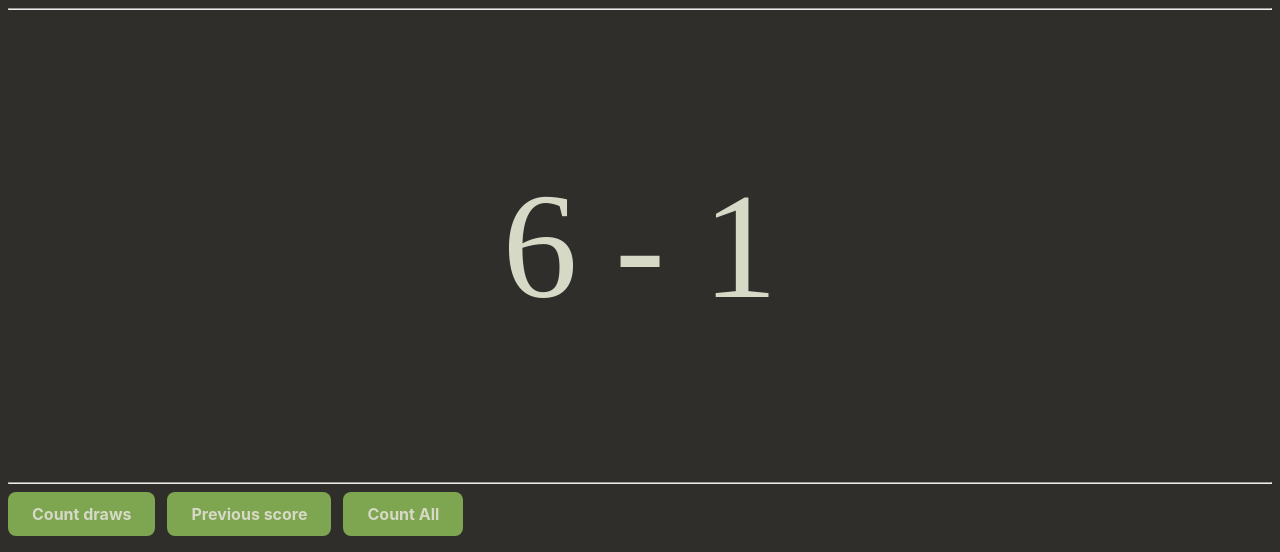
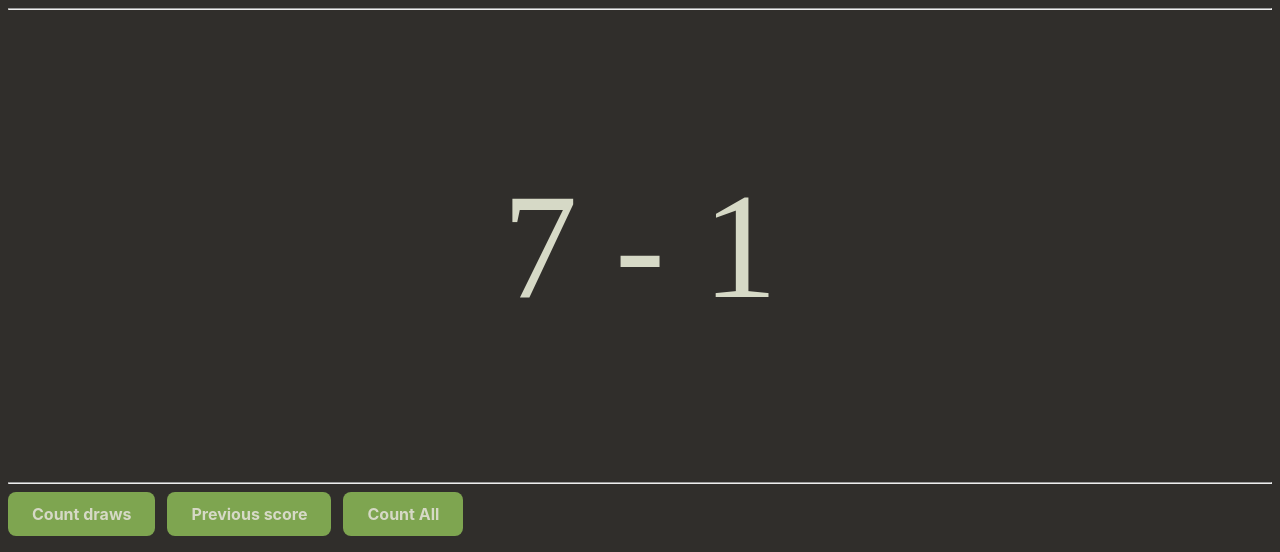
Before and after one commit to AppropriteUsernameThatWontGetMeBanned/CheesGames, a plain HTML site: page index.html in a window 1280 px wide. Shown: the top 552 px of the page. Drawn offline with Linux system fonts and the light colour scheme.

Commit message:
Update index.html

```diff
--- a/index.html
+++ b/index.html
@@ -113,7 +113,7 @@
     <body>
     <hr>
 <div style="text-align: center;">
-    <p style="font-size: 150px; color: #d6d9c6;" id="p1" >6 - 1</p>
+    <p style="font-size: 150px; color: #d6d9c6;" id="p1" >7 - 1</p>
 </div>
     <hr>
 
```
